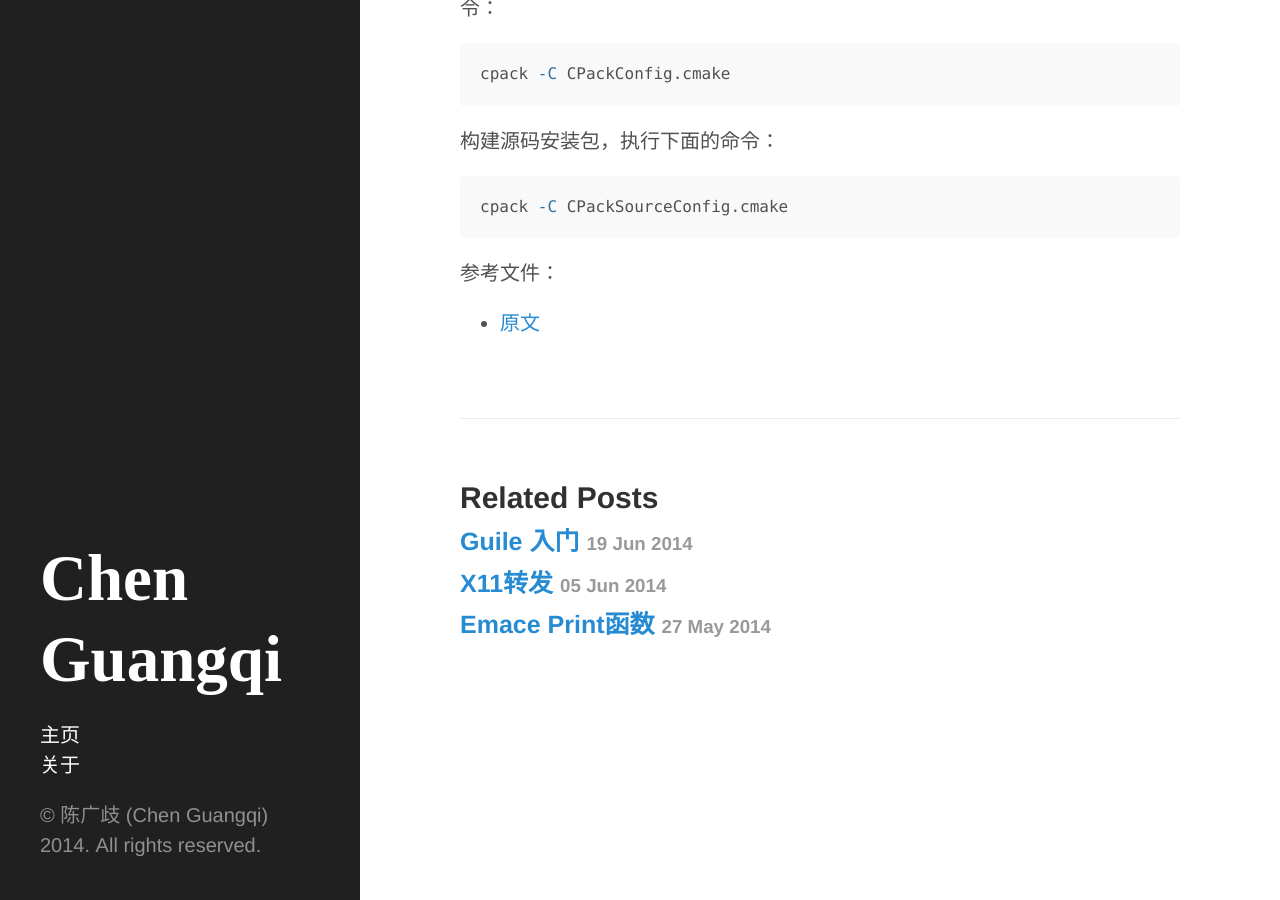
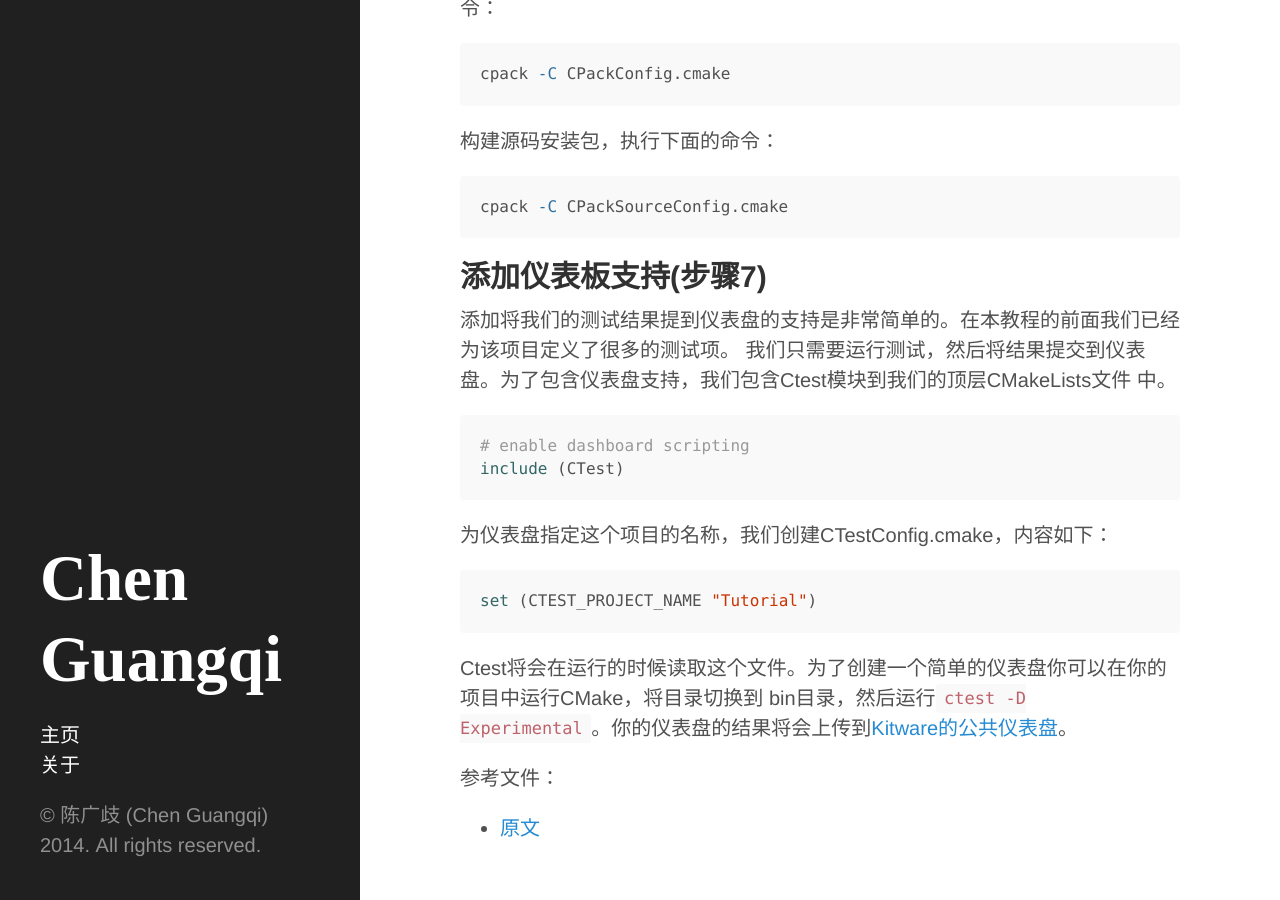
Before and after one commit to chenguangqi/chenguangqi.github.io, a Jekyll site: the page built from _posts/2014-07-31-CMake-Tutorial.md, in a window 1280 px wide and 900 px high, scrolled down 12902 px. Built offline with Jekyll 4.4.1, drawn with Linux system fonts in a browser that asks for light colours; Markdown is read by kramdown in place of the engine named in the settings.

Commit message:
Update 2014-07-31-CMake-Tutorial.md

````diff
--- a/_posts/2014-07-31-CMake-Tutorial.md
+++ b/_posts/2014-07-31-CMake-Tutorial.md
@@ -534,6 +534,26 @@ cpack -C CPackConfig.cmake
 cpack -C CPackSourceConfig.cmake
 ```
 
+## 添加仪表板支持(步骤7)
+
+添加将我们的测试结果提到仪表盘的支持是非常简单的。在本教程的前面我们已经为该项目定义了很多的测试项。
+我们只需要运行测试，然后将结果提交到仪表盘。为了包含仪表盘支持，我们包含Ctest模块到我们的顶层CMakeLists文件
+中。
+
+```cmake
+# enable dashboard scripting
+include (CTest)
+```
+
+为仪表盘指定这个项目的名称，我们创建CTestConfig.cmake，内容如下：
+
+```cmake
+set (CTEST_PROJECT_NAME "Tutorial")
+```
+
+Ctest将会在运行的时候读取这个文件。为了创建一个简单的仪表盘你可以在你的项目中运行CMake，将目录切换到
+bin目录，然后运行`ctest -D Experimental`。你的仪表盘的结果将会上传到[Kitware的公共仪表盘](http://www.cdash.org/CDash/index.php?project=PublicDashboard)。
+
 
 参考文件：
 
````
